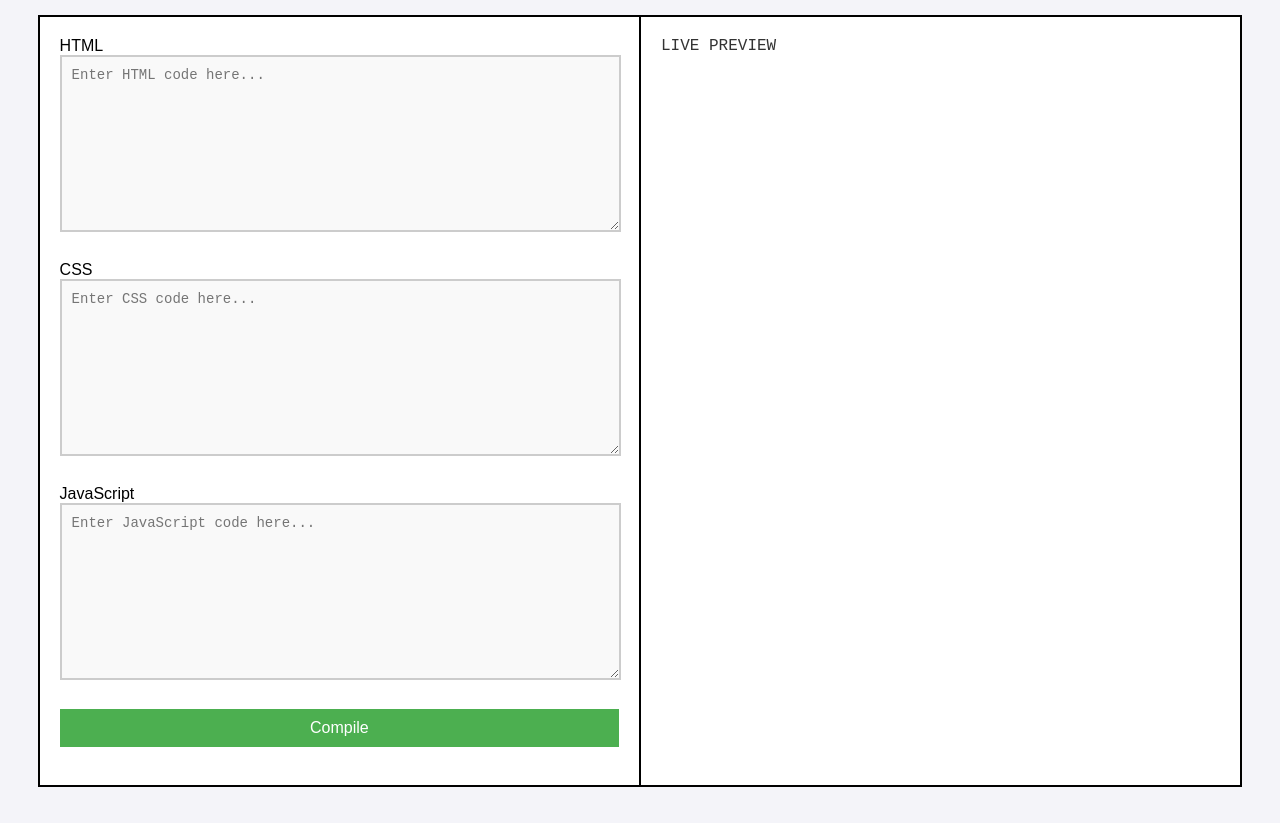
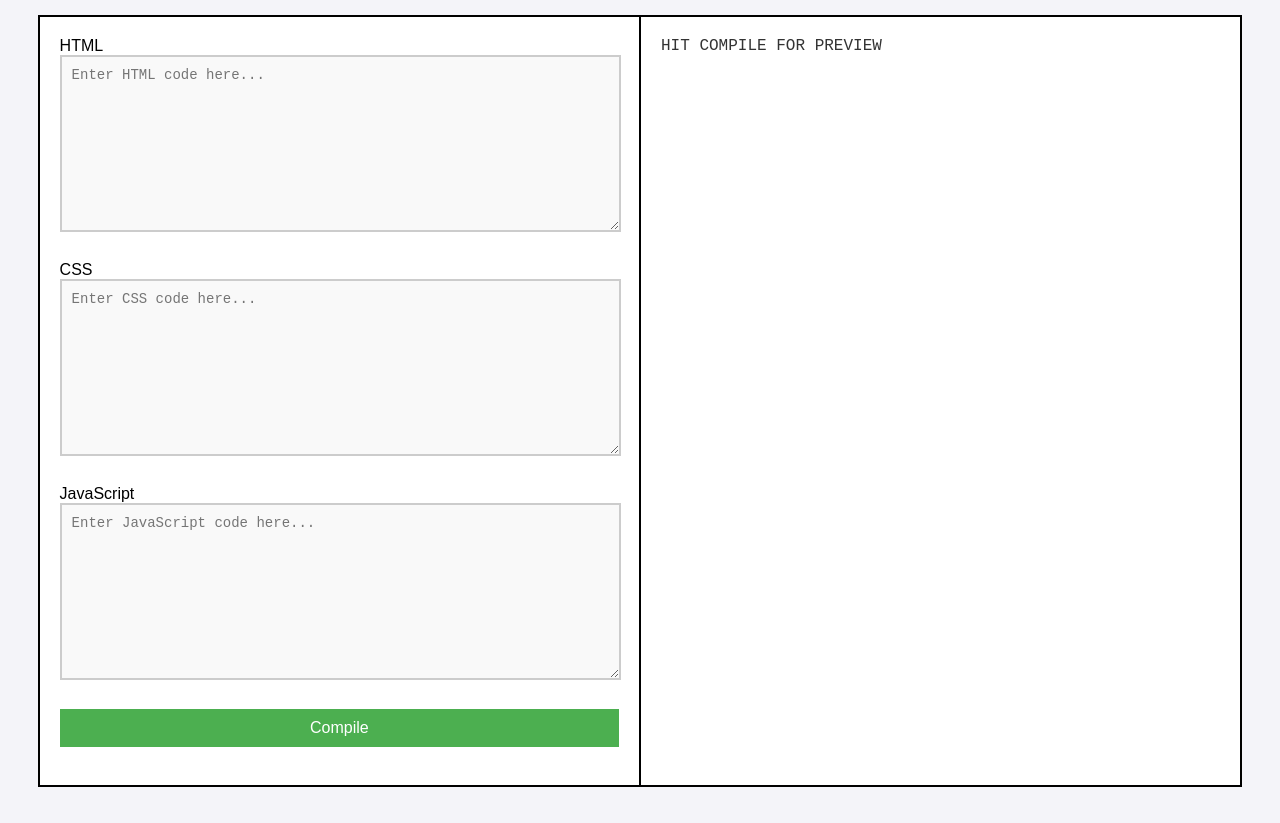
Before and after one commit to pushkarjain2215/Mini-Projects, a plain HTML site: page WebD_Compiler/index.html in a window 1280 px wide. Drawn offline with Linux system fonts and the light colour scheme.

Commit message:
Update index.html

```diff
--- a/WebD_Compiler/index.html
+++ b/WebD_Compiler/index.html
@@ -27,7 +27,7 @@
 
         <!-- Right section with output -->
         <div class="right">
-            <div class="output-box" id="output">LIVE PREVIEW</div>
+            <div class="output-box" id="output">HIT COMPILE FOR PREVIEW</div>
         </div>
     </div>
 
```
